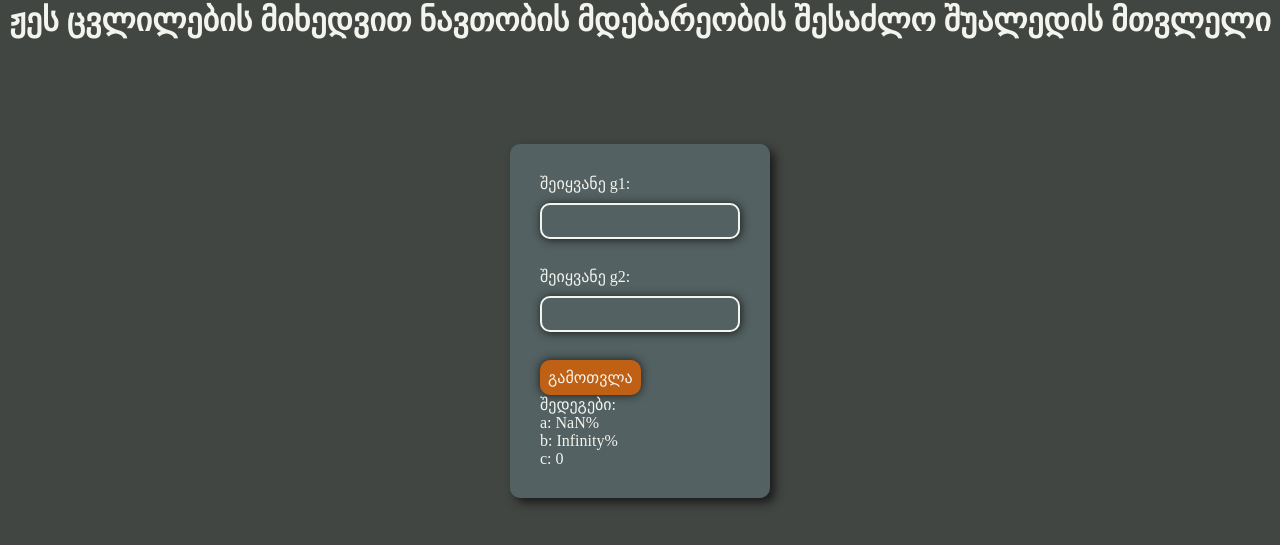
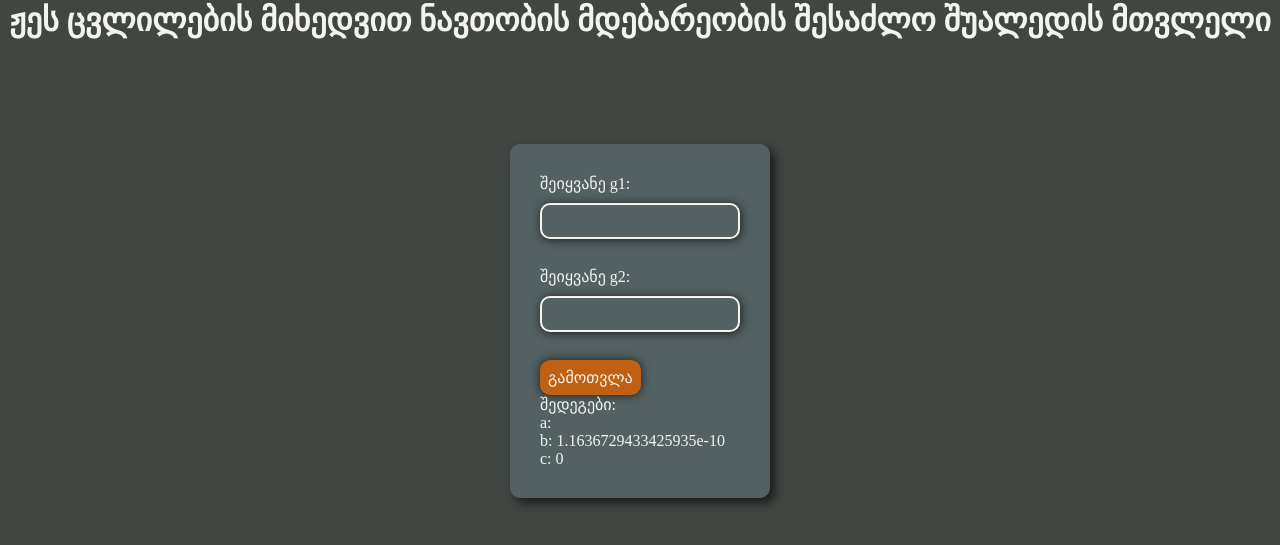
Before and after one commit to Brola2008/UTE, a plain HTML site: page gs.html in a window 1280 px wide. Both pictures are taken after a click on the button "გამოთვლა". Shown: the part 79-624 px from the top of the page. Drawn offline with Linux system fonts and the light colour scheme.

Commit message:
initial commit

```diff
--- a/gs.html
+++ b/gs.html
@@ -32,7 +32,7 @@
                     var y = y_range[j];
                     combinations.push([x, y]);
 
-                    var g =  (G * (4/3) * 3.14 * Math.pow(x/2, 3)) * 800 / Math.pow(x/2 + y, 2);
+                    var g =  (G * (4/3) * Math.PI * Math.pow(x/2, 3)) * 800 / Math.pow(x/2 + y, 2);
                     calculated_g_values.push(g);
                 }
             }
@@ -44,11 +44,8 @@
             var a_result = a.filter(a => a < c);
             var b_result = b.filter(b => b > c);
 
-            var a_percent = (a_result / c) * 100;
-            var b_percent = (b_result / c) * 100;
-
             // შედეგებს ითვლის
-            document.getElementById("results").innerHTML = "შედეგები:<br> a: " + a_percent + "%<br> b: " + b_percent + "%<br> c: " + c;
+            document.getElementById("results").innerHTML = "შედეგები:<br> a: " + a_result + "<br> b: " + b_result + "<br> c: " + c;
         }
     </script>
     <link rel="stylesheet" href="style.css">
```
